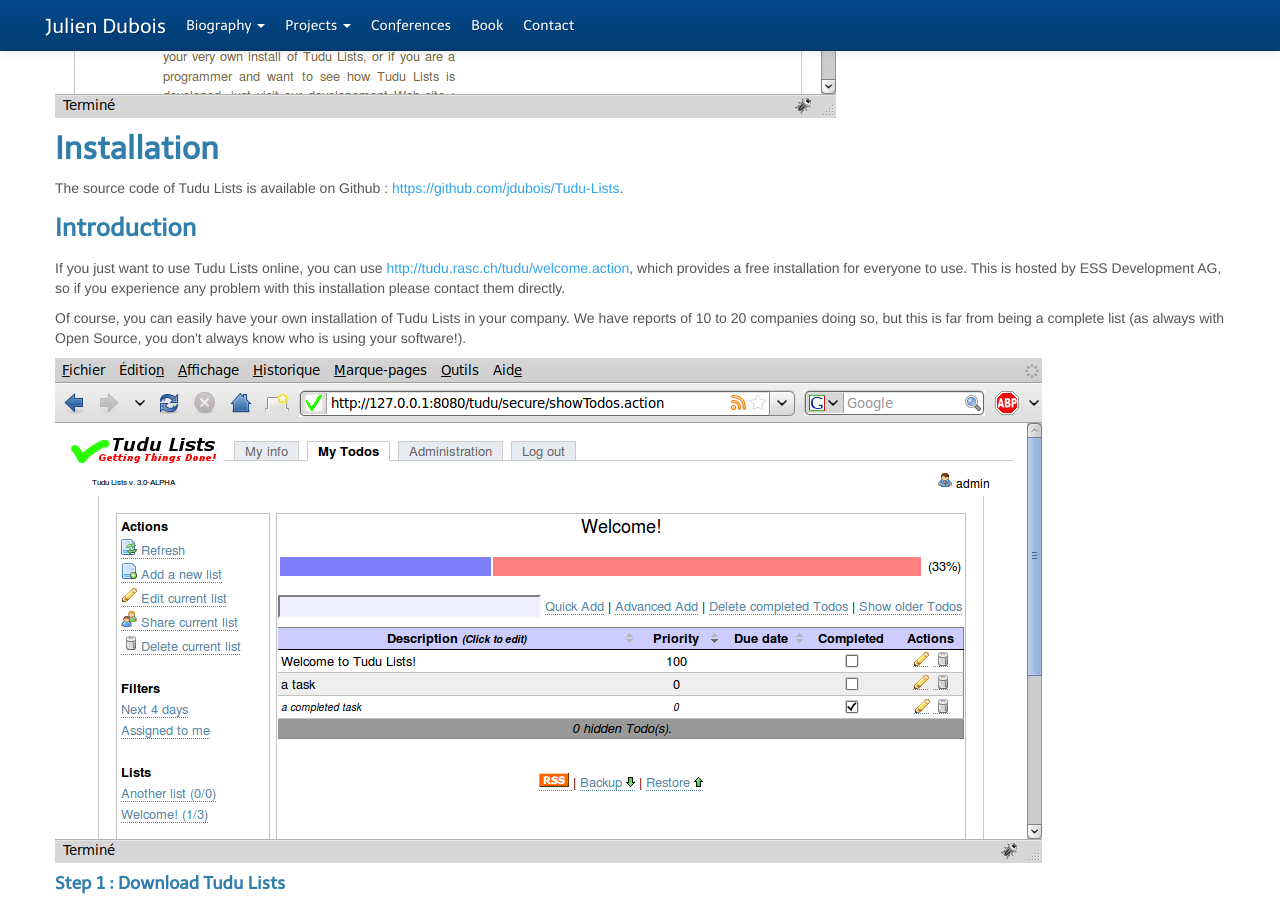
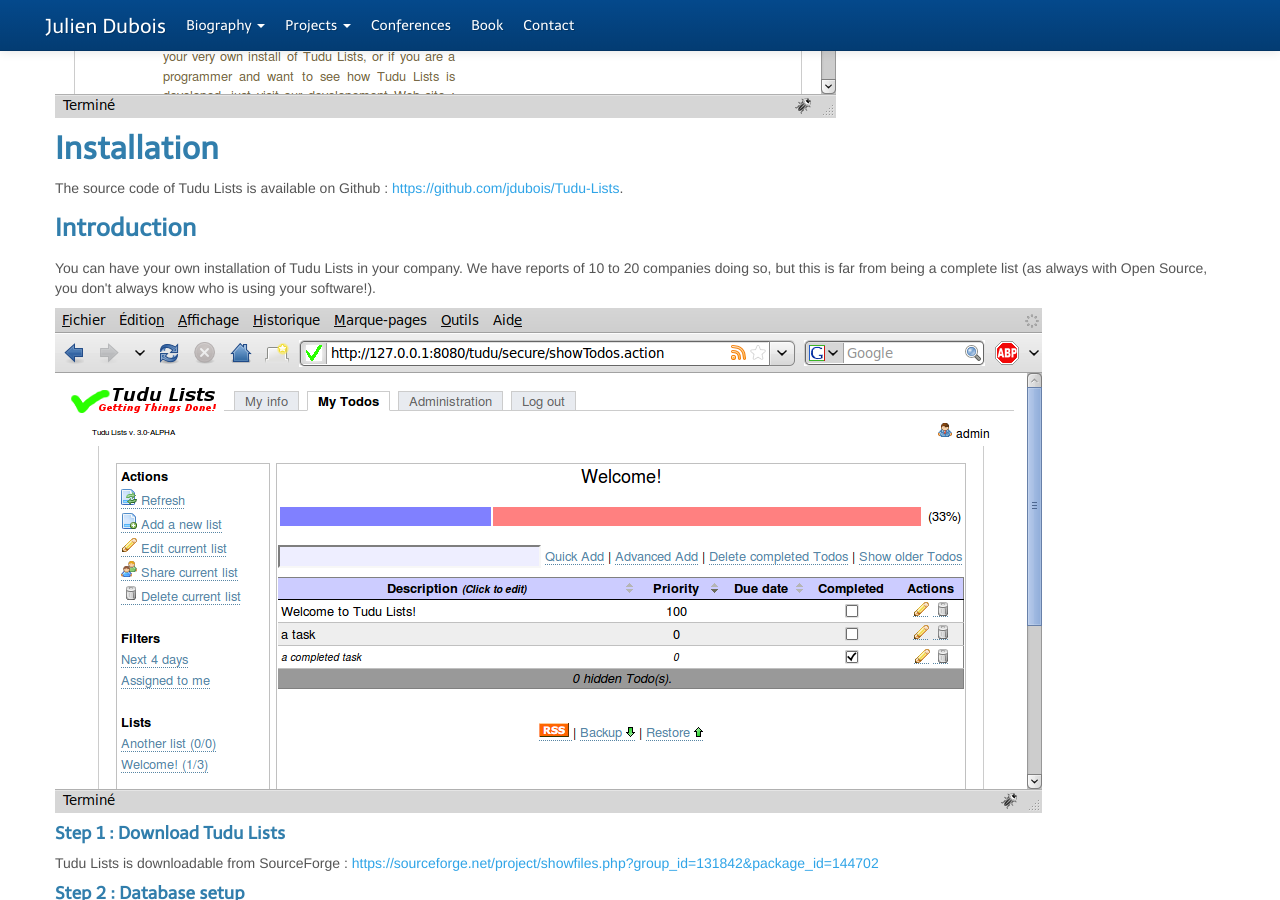
Before and after one commit to jdubois/jdubois.github.com, a Jekyll site: the page built from tudu-lists.html, in a window 1280 px wide and 900 px high, scrolled down 913 px. Built offline with Jekyll 4.4.1, drawn with Linux system fonts in a browser that asks for light colours; nearby versions of some CDN libraries.

Commit message:
Update Tudu Lists

```diff
--- a/tudu-lists.html
+++ b/tudu-lists.html
@@ -37,11 +37,7 @@
 <h3>Introduction</h2>
 
 <p>
-	If you just want to use Tudu Lists online, you can use <a href="http://tudu.rasc.ch/tudu/welcome.action" target="_blank">http://tudu.rasc.ch/tudu/welcome.action</a>, which provides a free installation for everyone to use. This is hosted by ESS Development AG, so if you experience any problem with this installation please contact them directly.
-</p>
-
-<p>
-	Of course, you can easily have your own installation of Tudu Lists in your company. We have reports of 10 to 20 companies doing so, but this is far from being a complete list (as always with Open Source, you don't always know who is using your software!).
+	You can have your own installation of Tudu Lists in your company. We have reports of 10 to 20 companies doing so, but this is far from being a complete list (as always with Open Source, you don't always know who is using your software!).
 </p>
 <img src="img/tudu-lists-mytodos.png"/>
 	<br/>
```
